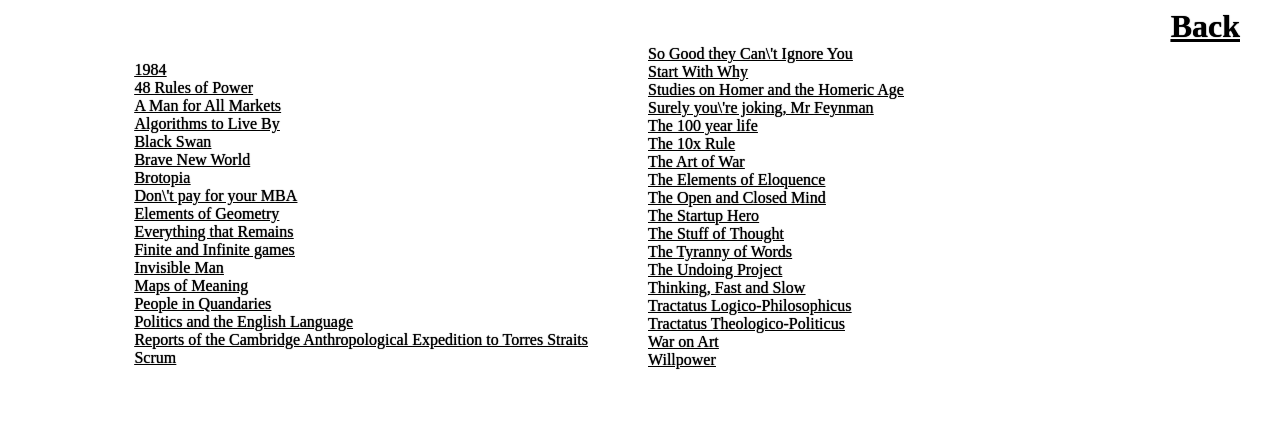
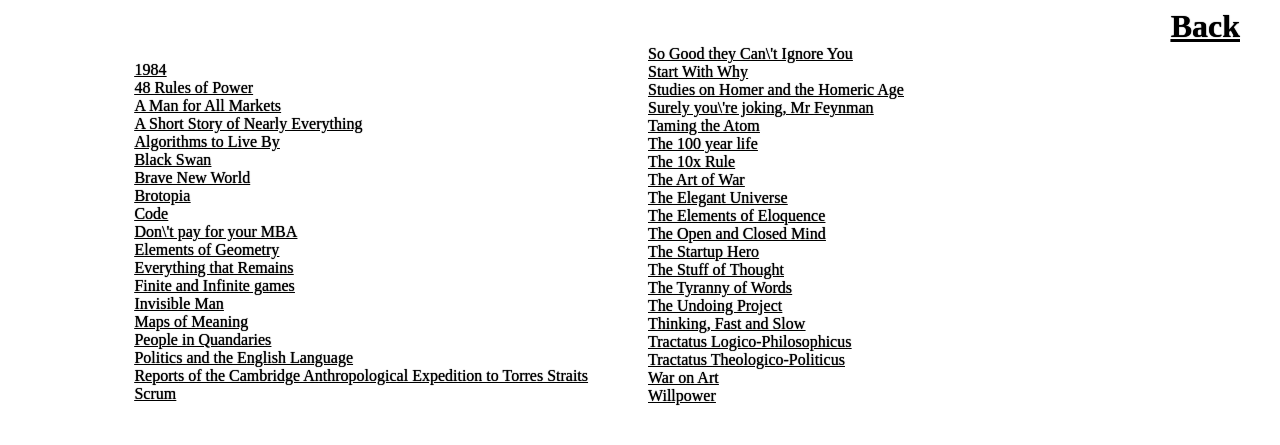
Before and after one commit to ohduran/ohduran.github.io, a Jekyll site: the page built from _pages/all-books-mentioned.html, in a window 1280 px wide. Shown: the top 445 px of the page. Built offline with Jekyll 4.4.1, drawn with Linux system fonts in a browser that asks for light colours.

Commit message:
mentions, faqs

```diff
--- a/_data/book_mentions.yml
+++ b/_data/book_mentions.yml
@@ -10,6 +10,10 @@
   image_url: https://www.amazon.com/gp/product/0812979907/ref=as_li_tl?ie=UTF8&camp=1789&creative=9325&creativeASIN=0812979907&linkCode=as2&tag=alvaroduran-20&linkId=f5d392d227d2234a4e08b81362c11e24
   title: A Man for All Markets
   url: https://www.amazon.com/gp/product/0812979907/ref=as_li_tl?ie=UTF8&camp=1789&creative=9325&creativeASIN=0812979907&linkCode=as2&tag=alvaroduran-20&linkId=13e13d5713c54d3424b9c45c7f163e37
+- asin: 076790818X
+  image_url: https://www.amazon.com/gp/product/076790818X/ref=as_li_tl?ie=UTF8&camp=1789&creative=9325&creativeASIN=076790818X&linkCode=as2&tag=alvaroduran-20&linkId=f5d392d227d2234a4e08b81362c11e24
+  title: A Short Story of Nearly Everything
+  url: https://www.amazon.com/gp/product/076790818X/ref=as_li_tl?ie=UTF8&camp=1789&creative=9325&creativeASIN=076790818X&linkCode=as2&tag=alvaroduran-20&linkId=cd13dbef02d98f7039bd071cf01f81d3
 - asin: '1627790365'
   image_url: https://www.amazon.com/gp/product/1627790365/ref=as_li_tl?ie=UTF8&camp=1789&creative=9325&creativeASIN=1627790365&linkCode=as2&tag=alvaroduran-20&linkId=f5d392d227d2234a4e08b81362c11e24
   title: Algorithms to Live By
@@ -26,6 +30,10 @@
   image_url: https://www.amazon.com/gp/product/0735213534/ref=as_li_tl?ie=UTF8&camp=1789&creative=9325&creativeASIN=0735213534&linkCode=as2&tag=alvaroduran-20&linkId=f5d392d227d2234a4e08b81362c11e24
   title: Brotopia
   url: https://www.amazon.com/gp/product/0735213534/ref=as_li_tl?ie=UTF8&camp=1789&creative=9325&creativeASIN=0735213534&linkCode=as2&tag=alvaroduran-20&linkId=ae80117f6cd447adfaabda0da391dfa7
+- asin: 0735611319
+  image_url: https://www.amazon.com/gp/product/0735611319/ref=as_li_tl?ie=UTF8&camp=1789&creative=9325&creativeASIN=0735611319&linkCode=as2&tag=alvaroduran-20&linkId=f5d392d227d2234a4e08b81362c11e24
+  title: Code
+  url: https://www.amazon.com/gp/product/0735611319/ref=as_li_tl?ie=UTF8&camp=1789&creative=9325&creativeASIN=0735611319&linkCode=as2&tag=alvaroduran-20&linkId=21d1e39e027185248e07b31f9a27741d
 - asin: 0814438482
   image_url: https://www.amazon.com/gp/product/0814438482/ref=as_li_tl?ie=UTF8&camp=1789&creative=9325&creativeASIN=0814438482&linkCode=as2&tag=alvaroduran-20&linkId=f5d392d227d2234a4e08b81362c11e24
   title: Don\'t pay for your MBA
@@ -82,6 +90,10 @@
   image_url: https://www.amazon.com/gp/product/0393355624/ref=as_li_tl?ie=UTF8&camp=1789&creative=9325&creativeASIN=0393355624&linkCode=as2&tag=alvaroduran-20&linkId=f5d392d227d2234a4e08b81362c11e24
   title: Surely you\'re joking, Mr Feynman
   url: https://www.amazon.com/gp/product/0393355624/ref=as_li_tl?ie=UTF8&camp=1789&creative=9325&creativeASIN=0393355624&linkCode=as2&tag=alvaroduran-20&linkId=71a07398f70af04990e3999453d1919f
+- asin: 051719726X
+  image_url: https://www.amazon.com/gp/product/051719726X/ref=as_li_tl?ie=UTF8&camp=1789&creative=9325&creativeASIN=051719726X&linkCode=as2&tag=alvaroduran-20&linkId=f5d392d227d2234a4e08b81362c11e24
+  title: Taming the Atom
+  url: https://www.amazon.com/gp/product/051719726X/ref=as_li_tl?ie=UTF8&camp=1789&creative=9325&creativeASIN=051719726X&linkCode=as2&tag=alvaroduran-20&linkId=9cab1f7fc6f77ccf455be5d9f4f955de
 - asin: '1472947320'
   image_url: https://www.amazon.com/gp/product/1472947320/ref=as_li_tl?ie=UTF8&camp=1789&creative=9325&creativeASIN=1472947320&linkCode=as2&tag=alvaroduran-20&linkId=f5d392d227d2234a4e08b81362c11e24
   title: The 100 year life
@@ -94,6 +106,10 @@
   image_url: https://www.amazon.com/gp/product/1599869772/ref=as_li_tl?ie=UTF8&camp=1789&creative=9325&creativeASIN=1599869772&linkCode=as2&tag=alvaroduran-20&linkId=f5d392d227d2234a4e08b81362c11e24
   title: The Art of War
   url: https://www.amazon.com/gp/product/1599869772/ref=as_li_tl?ie=UTF8&camp=1789&creative=9325&creativeASIN=1599869772&linkCode=as2&tag=alvaroduran-20&linkId=94297c52d92cea1cbc9cf12c031ec1e2
+- asin: 039333810X
+  image_url: https://www.amazon.com/gp/product/039333810X/ref=as_li_tl?ie=UTF8&camp=1789&creative=9325&creativeASIN=039333810X&linkCode=as2&tag=alvaroduran-20&linkId=f5d392d227d2234a4e08b81362c11e24
+  title: The Elegant Universe
+  url: https://www.amazon.com/gp/product/039333810X/ref=as_li_tl?ie=UTF8&camp=1789&creative=9325&creativeASIN=039333810X&linkCode=as2&tag=alvaroduran-20&linkId=177582d6eb46f4e993dabd10486551c1
 - asin: 042527618X
   image_url: https://www.amazon.com/gp/product/042527618X/ref=as_li_tl?ie=UTF8&camp=1789&creative=9325&creativeASIN=042527618X&linkCode=as2&tag=alvaroduran-20&linkId=f5d392d227d2234a4e08b81362c11e24
   title: The Elements of Eloquence
--- a/_data/mentions.yml
+++ b/_data/mentions.yml
@@ -1,3 +1,5 @@
+- mentions: []
+  permalink: /code
 - mentions:
   - rating: '2'
     title: Trial and Death of Socrates
@@ -86,7 +88,7 @@
     title: ' "2018 Annual Letter"'
     url: /2018-annual-letter
   - rating: '3.5'
-    title: Of Avoiding Skin in the Game
+    title: Avoiding Skin in the Game
     url: /of-avoiding-skin-in-the-game
   - rating: '2.5'
     title: ' "The 2018 Anti-Reading List"'
```
Also changed, not shown: _pages/faq.html (+8 -2 lines).
